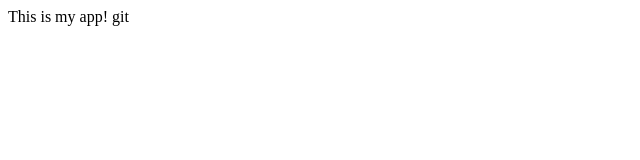
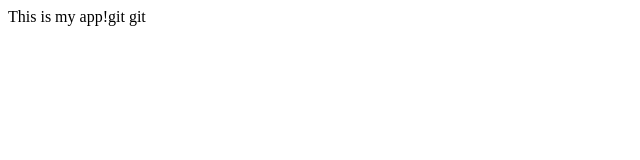
Before and after one commit to MounikaBakaram/myappsample, a plain HTML site: page index.html in a window 1280 px wide. Shown: the full height of the page, 0-640 px from the left. Drawn offline with Linux system fonts and the light colour scheme.

Commit message:
changes app.js

```diff
--- a/app.js
+++ b/app.js
@@ -0,0 +1 @@
+console.log('Hello');
--- a/index.html
+++ b/index.html
@@ -3,6 +3,6 @@
 <title> My App </title>
 </head>
 <body>
-This is my app!
+This is my app!git
 </body>
 </html>git
```
